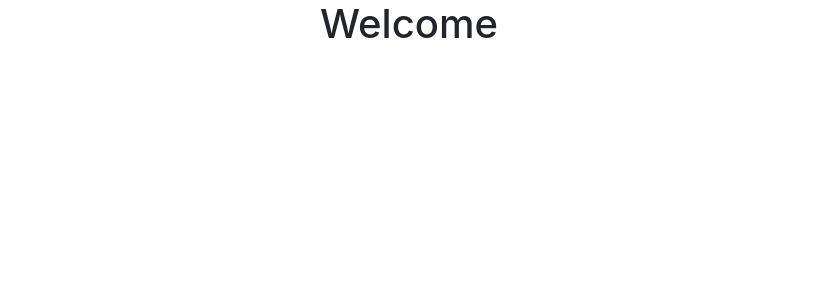
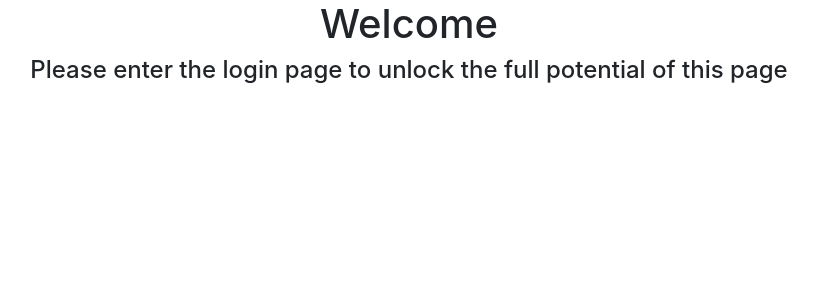
Before and after one commit to SebDevs/moruga, a Django app: page /accounts/ in a window 1280 px wide. Shown: the top 300 px of the page, without its empty margins (231-1049 px from the left). Run offline with Django 3.2, Linux system fonts and the light colour scheme; some libraries are stand-ins or nearby versions.

Commit message:
modified templates

```diff
--- a/accounts/templates/accounts/home.html
+++ b/accounts/templates/accounts/home.html
@@ -10,6 +10,7 @@
     <body class="text-center">
             {% block body %}
             <h1>Welcome</h1>
+            <h4>Please enter the login page to unlock the full potential of this page</h4>
             {% endblock %}
 
     </body>
```
Also changed, not shown: 1 other file.
